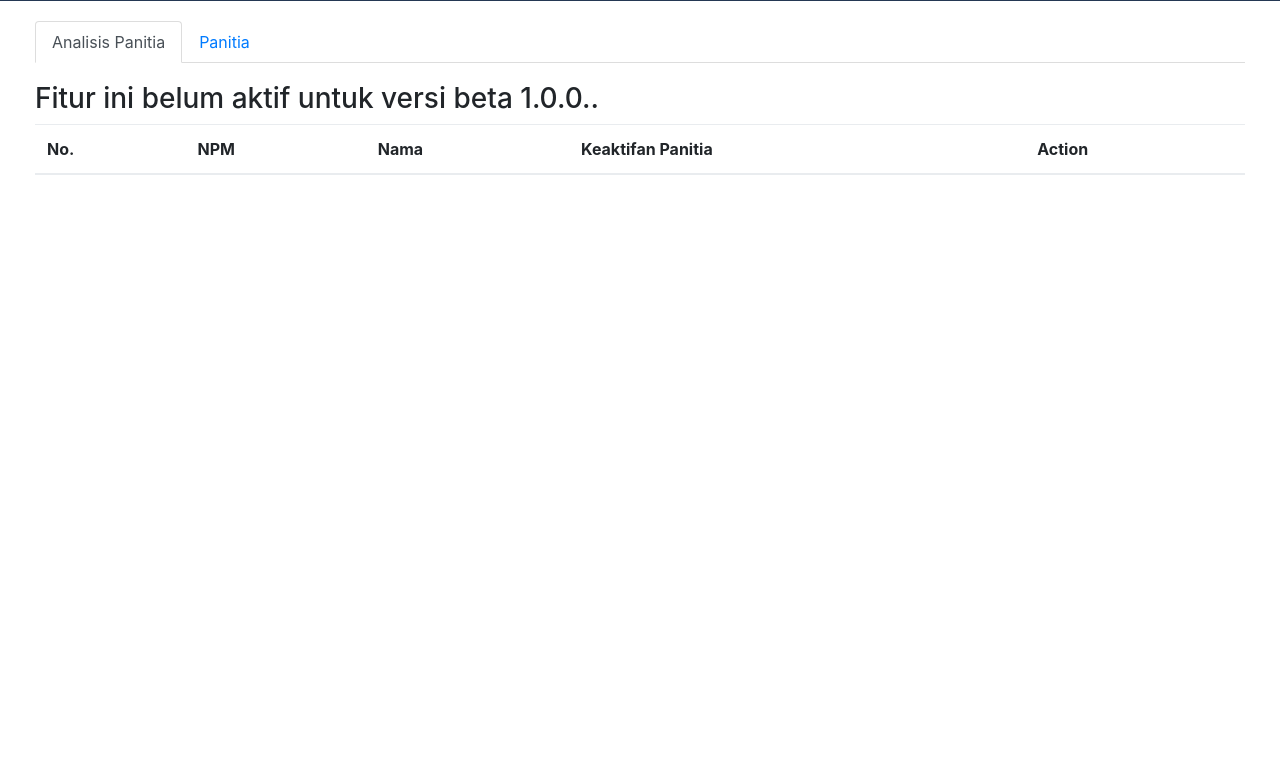
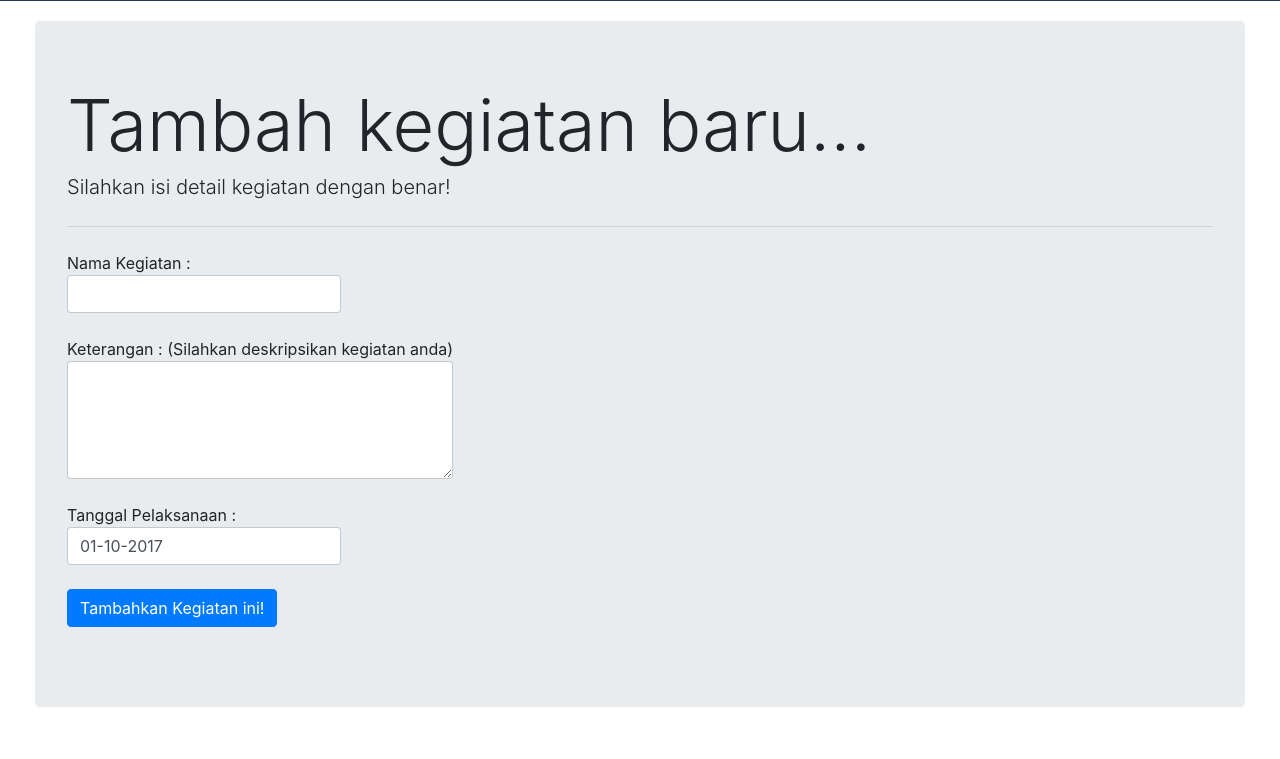
Before and after one commit to bemfikti17/absenon-lagi, a PHP site: page /ketuplak/index.php?pages=kegiatan in a window 1280 px wide. Shown: the part 68-827 px from the top of the page. Before the commit the page ends 243 px from the top, so only its background shows below. Run offline with PHP 8.4, Linux system fonts and the light colour scheme; the visitor is signed in with stand-in values (Sample User, id 1); data comes from the database, SQL or seed files in the repository; data that the repository does not hold is empty.

Commit message:
MASUK PANITIA KE KEGIATAN BLM, AMA INSERT KEGIATAN

```diff
--- a/ketuplak/check_absen.php
+++ b/ketuplak/check_absen.php
@@ -5,7 +5,7 @@ $smd->bind_param("s",$_GET['lihat_id']);
 $smd->execute();
 $smd->bind_result($arg1);
 while ($smd->fetch()) {
-	$namakeg=$arg1;
+	$namakeg = $arg1;
 }
 ?>
 
@@ -35,7 +35,8 @@ while ($smd->fetch()) {
 //SELECT kepanitiaan.npm,kepanitiaan.id_kegiatan,jabatan_panitia,nama,kegiatan.nama_kegiatan,hadir,tdk_hadir,keterangan,jam_hadir,tgl_rapat FROM kepanitiaan INNER JOIN kegiatan on kepanitiaan.id_kegiatan = kegiatan.id_kegiatan INNER JOIN anggota on kepanitiaan.npm = anggota.npm INNER JOIN presensi on presensi.id_kepanitiaan = kepanitiaan.id_kepanitiaan WHERE kepanitiaan.id_kegiatan ='1' AND tgl_rapat='29-09-2017'
 //UPDET
 //SELECT kepanitiaan.npm,kepanitiaan.id_kegiatan,jabatan_panitia,nama,kegiatan.nama_kegiatan,hadir,tdk_hadir,keterangan,jam_hadir,tgl_rapat,presensi.id_rapat FROM kepanitiaan INNER JOIN kegiatan on kepanitiaan.id_kegiatan = kegiatan.id_kegiatan INNER JOIN anggota on kepanitiaan.npm = anggota.npm INNER JOIN presensi on presensi.id_kepanitiaan = kepanitiaan.id_kepanitiaan INNER JOIN rapat on presensi.id_rapat = rapat.id_rapat WHERE kepanitiaan.id_kegiatan ='1' AND presensi.id_rapat='1'
-$sql = "SELECT kepanitiaan.npm,kepanitiaan.id_kegiatan,jabatan_panitia,nama,kegiatan.nama_kegiatan,hadir,tdk_hadir,keterangan,jam_hadir,tgl_rapat,presensi.id_rapat FROM kepanitiaan INNER JOIN kegiatan on kepanitiaan.id_kegiatan = kegiatan.id_kegiatan INNER JOIN anggota on kepanitiaan.npm = anggota.npm INNER JOIN presensi on presensi.id_kepanitiaan = kepanitiaan.id_kepanitiaan INNER JOIN rapat on presensi.id_rapat = rapat.id_rapat WHERE kepanitiaan.id_kegiatan =? AND presensi.id_rapat=?";
+//SELECT kepanitiaan.npm,kepanitiaan.id_kegiatan,jabatan_panitia,nama,kegiatan.nama_kegiatan,hadir,tdk_hadir,keterangan,jam_hadir,tgl_rapat,presensi.id_rapat FROM `kepanitiaan` LEFT JOIN `anggota` ON `kepanitiaan`.`npm` = `anggota`.`npm` LEFT JOIN `kegiatan` ON `kepanitiaan`.`id_kegiatan` = `kegiatan`.`id_kegiatan` LEFT JOIN `rapat` ON `rapat`.`id_kegiatan` = `kegiatan`.`id_kegiatan` LEFT JOIN `presensi` ON `presensi`.`id_rapat` = `rapat`.`id_rapat` WHERE kepanitiaan.id_kegiatan ='1' AND presensi.id_rapat='1'
+$sql = "SELECT kepanitiaan.npm,kepanitiaan.id_kegiatan,jabatan_panitia,nama,kegiatan.nama_kegiatan,hadir,tdk_hadir,keterangan,jam_hadir,presensi.tgl_rapat,presensi.id_rapat FROM `kepanitiaan` LEFT JOIN `anggota` ON `kepanitiaan`.`npm` = `anggota`.`npm` LEFT JOIN `kegiatan` ON `kepanitiaan`.`id_kegiatan` = `kegiatan`.`id_kegiatan` LEFT JOIN `rapat` ON `rapat`.`id_kegiatan` = `kegiatan`.`id_kegiatan` LEFT JOIN `presensi` ON `presensi`.`id_rapat` = `rapat`.`id_rapat` WHERE kepanitiaan.id_kegiatan =? AND presensi.id_rapat=?";
 $smd = $conn->prepare($sql);
 $smd->bind_param("ss",$_GET['lihat_id'],$_GET['id_rapat']);
 $smd->execute();
--- a/ketuplak/index.php
+++ b/ketuplak/index.php
@@ -38,10 +38,13 @@ require_once(__DIR__ . '/../config/includes/session.php');
                     <a href="index.php">Home</a>
                 </li>
                 <li>
+                    <a href="index.php?pages=kegiatan">Tambah Kegiatan</a>
+                </li>
+                <li>
                     <a href="index.php?pages=anggota">Data Keseluruhan Anggota</a>
                 </li>
                 <li>
-                    <a href="index.php?pages=kegiatan">Data Kepanitiaan</a>
+                    <a href="index.php?pages=panitia">Data Kepanitiaan</a>
                 </li>
                 <li>
                     <a href="index.php?pages=absen">Data Absen</a>
--- /dev/null
+++ b/ketuplak/set_kegiatan.php
@@ -0,0 +1,51 @@
+<?php
+
+// BELOM KONEK AMA KOORDINATORNYA !!!!
+if ($_POST):
+
+$sql = "INSERT INTO kegiatan (nama_kegiatan,ket_kegiatan,tgl_kegiatan) VALUES (?,?,?)";
+$smd = $conn->prepare($sql);
+$smd->bind_param("sss",$_POST['kgt'],$_POST['ket'],$_POST['tgl']);
+if ($smd->execute()) {
+	echo '<div class="alert alert-success">
+	<strong>Berhasil tersimpan! </strong> Semoga kegiatannya berjalan lancar :)
+	</div>';
+}
+
+endif;
+?>
+<div class="jumbotron">
+  <h2 class="display-3">Tambah kegiatan baru...</h2>
+  <p class="lead">Silahkan isi detail kegiatan dengan benar!</p>
+  <hr class="my-4">
+  <form method="post" action="">
+
+  <div class ="form-group" hidden >
+	<label for "id_kgt">ID
+		<input type="text" class="form-control" id="id_kgt" name="id_kgt" value="">
+	</label>
+  </div>
+
+  <div class ="form-group">
+	<label for "kgt">Nama Kegiatan :
+		<input type="text" class="form-control" id="kgt" name="kgt">
+	</label>
+  </div>
+
+  <div class="form-group">
+ <label for "ket">Keterangan : (Silahkan deskripsikan kegiatan anda)
+		<textarea  class="form-control" id="ket" name="ket" rows="5"></textarea>
+	</label>
+  </div>
+
+  <div class="form-group">
+  <label for "tgl">Tanggal Pelaksanaan :
+		<input type="text" class="form-control" id="tgl" name="tgl" value="<?php echo date("d-m-Y"); ?>">
+	</label>
+  </div>
+
+  <p class="lead">
+   <button class="btn btn-primary" input="submit">Tambahkan Kegiatan ini!</button>
+  </p>
+  </form>
+</div>
--- a/ketuplak/switch_page.php
+++ b/ketuplak/switch_page.php
@@ -13,7 +13,11 @@ switch ($_GET['pages']) {
 		break;
 
 	case 'kegiatan':
-		include   'view_kegiatan.php';
+		include   'set_kegiatan.php';
+		break;
+
+	case 'panitia':
+		include   'view_panitia.php';
 		break;
 
 	case 'atur_absen':
```
Also changed, not shown: ketuplak/view_panitia.php (added, +63 -0 lines).
